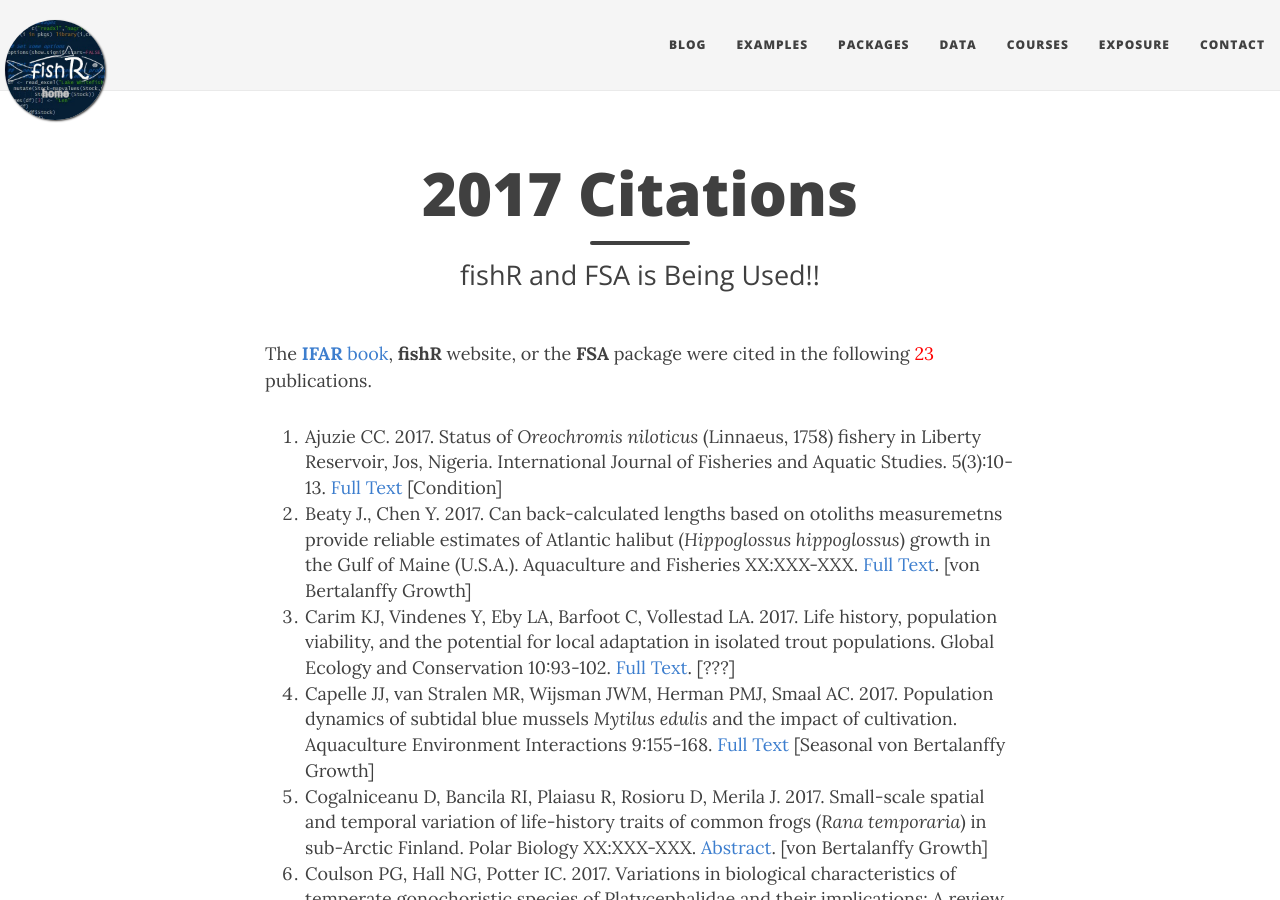
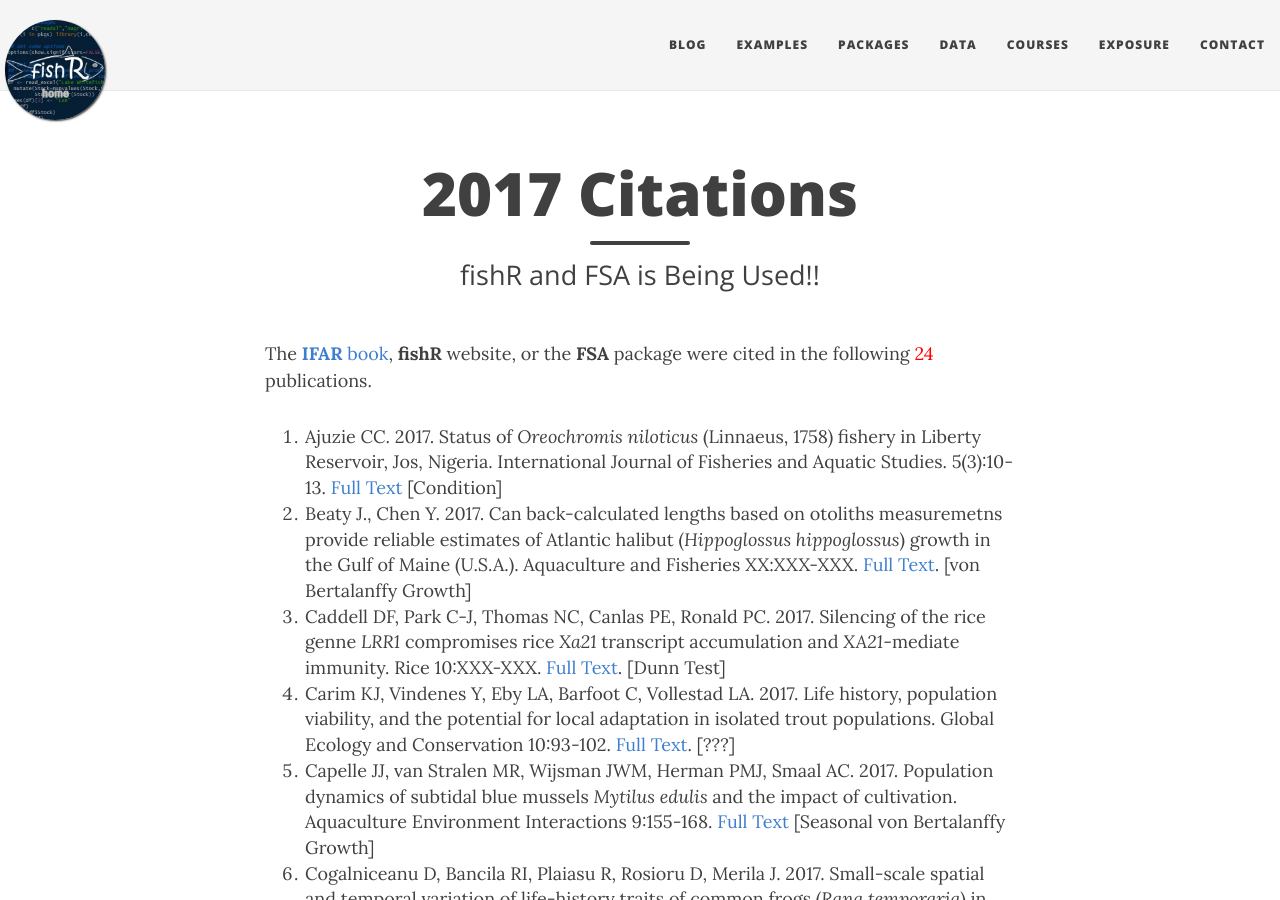
Before and after one commit to droglenc/fishR, a Jekyll site: the page built from exposure/exposure-citations17.md, in a window 1280 px wide and 900 px high. Built offline with Jekyll 4.4.1, drawn with Linux system fonts in a browser that asks for light colours; nearby versions of some CDN libraries.

Commit message:
Added a citation

```diff
--- a/exposure/exposure-citations17.md
+++ b/exposure/exposure-citations17.md
@@ -5,10 +5,11 @@ subtitle: fishR and FSA is Being Used!!
 css: "/css/exposure-citation.css"
 ---
 
-The [**IFAR** book](http://derekogle.com/IFAR/), **fishR** website, or the **FSA** package were cited in the following <span id="contact-div">23</span> publications.
+The [**IFAR** book](http://derekogle.com/IFAR/), **fishR** website, or the **FSA** package were cited in the following <span id="contact-div">24</span> publications.
 
 1. Ajuzie CC. 2017. Status of *Oreochromis niloticus* (Linnaeus, 1758) fishery in Liberty Reservoir, Jos, Nigeria. International Journal of Fisheries and Aquatic Studies. 5(3):10-13. [Full Text](https://www.researchgate.net/profile/Cyril_Ajuzie/publication/316553825_International_Journal_of_Fisheries_and_Aquatic_Studies_2017_53_10-13/links/59037dd6a6fdccd580cffedf/International-Journal-of-Fisheries-and-Aquatic-Studies-2017-53-10-13.pdf) [Condition]
 1. Beaty J., Chen Y. 2017. Can back-calculated lengths based on otoliths measuremetns provide reliable estimates of Atlantic halibut (*Hippoglossus hippoglossus*) growth in the Gulf of Maine (U.S.A.). Aquaculture and Fisheries XX:XXX-XXX. [Full Text](http://www.sciencedirect.com/science/article/pii/S2468550X17300023). [von Bertalanffy Growth]
+1. Caddell DF, Park C-J, Thomas NC, Canlas PE, Ronald PC. 2017. Silencing of the rice genne *LRR1* compromises rice *Xa21* transcript accumulation and *XA21*-mediate immunity. Rice 10:XXX-XXX. [Full Text](https://link.springer.com/article/10.1186/s12284-017-0162-5). [Dunn Test]
 1. Carim KJ, Vindenes Y, Eby LA, Barfoot C, Vollestad LA. 2017. Life history, population viability, and the potential for local adaptation in isolated trout populations. Global Ecology and Conservation 10:93-102. [Full Text](http://www.sciencedirect.com/science/article/pii/S2351989416301457). [???]
 1. Capelle JJ, van Stralen MR, Wijsman JWM, Herman PMJ, Smaal AC. 2017. Population dynamics of subtidal blue mussels *Mytilus edulis* and the impact of cultivation. Aquaculture Environment Interactions 9:155-168. [Full Text](http://www.int-res.com/articles/aei2017/9/q009p155.pdf) [Seasonal von Bertalanffy Growth]
 1. Cogalniceanu D, Bancila RI, Plaiasu R, Rosioru D, Merila J. 2017. Small-scale spatial and temporal variation of life-history traits of common frogs (*Rana temporaria*) in sub-Arctic Finland. Polar Biology XX:XXX-XXX. [Abstract](http://link.springer.com/article/10.1007/s00300-017-2081-8). [von Bertalanffy Growth]
```
